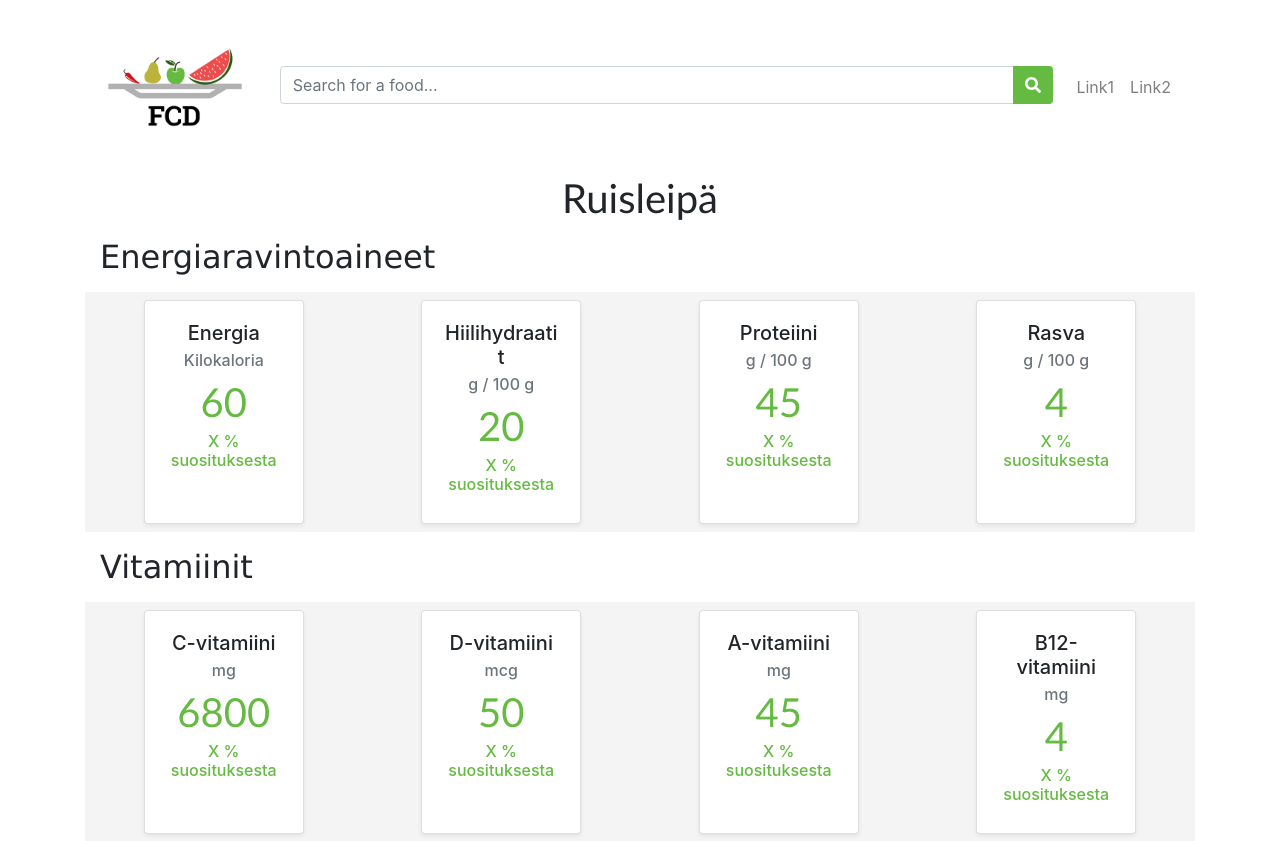
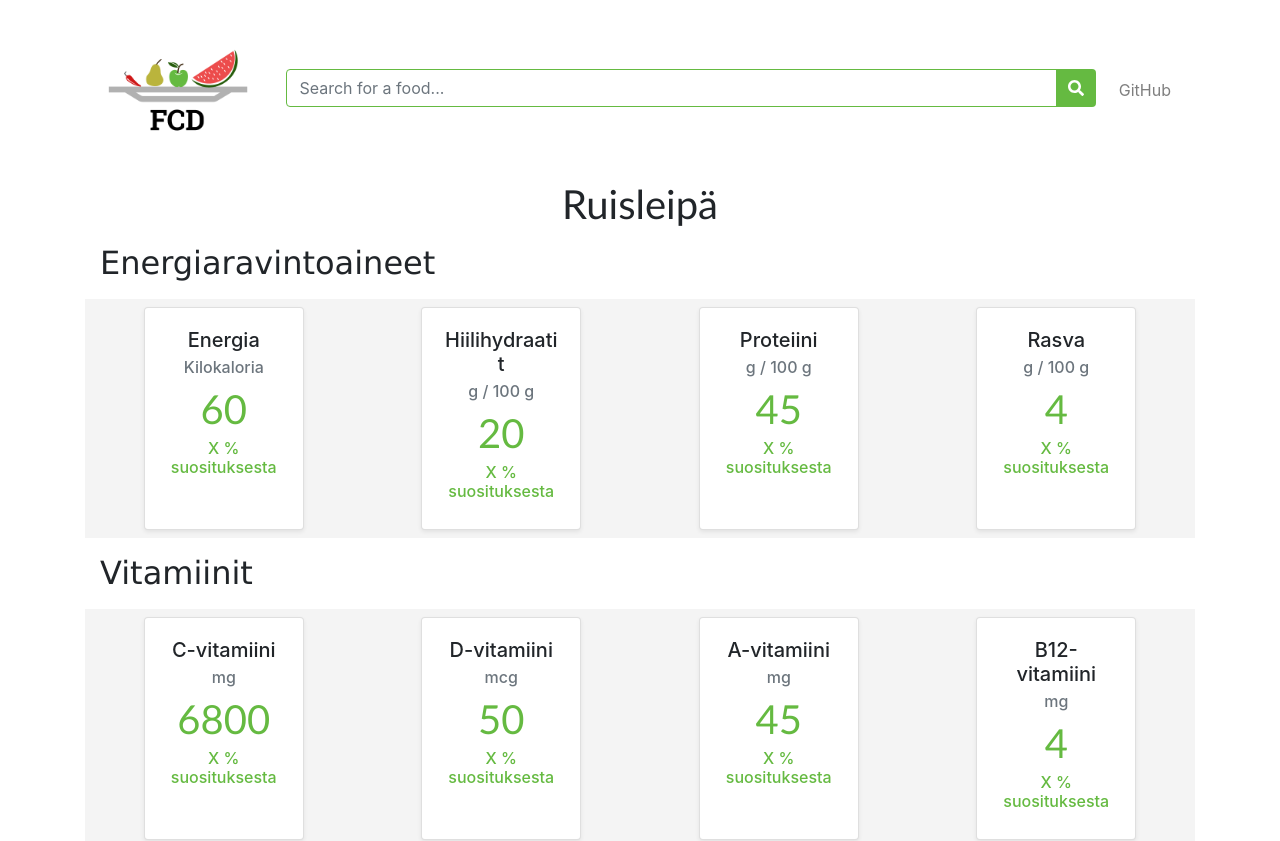
Before and after one commit to ArttuOll/FoodComponentDashboard, a React (Create React App) app: page / in a window 1280 px wide. Shown: the top 841 px of the page. Built offline with nearby package versions, Linux system fonts and the light colour scheme.

Commit message:
Poista korostusvarjot sivun yläosasta

```diff
--- a/src/elements/header.jsx
+++ b/src/elements/header.jsx
@@ -23,22 +23,38 @@ const Header = () => (
 );
 
 const Logo = () => (
-  <Navbar.Brand href="#home">
+  <Navbar.Brand>
     <Image src={logo} fluid />
   </Navbar.Brand>
 );
 
 const SearchBar = () => {
   const StyledButton = styled(Button)`
+    :hover {
+      background-color: #4ba227;
+    }
+    :focus {
+      background-color: #4ba227;
+    }
+    :active {
+      background-color: #277406 !important;
+    }
     background-color: #65ba41;
     border: 0 none;
+    box-shadow: none;
+  `;
+  const SearchBox = styled(FormControl)`
+    :focus {
+      border-color: #277406;
+    }
+    border-color: #65ba41;
   `;
   return (
     <Container>
       <InputGroup className="mb-1">
-        <FormControl type="text" placeholder="Search for a food..." />
+        <SearchBox className="shadow-none" type="text" placeholder="Search for a food..." />
         <InputGroup.Append>
-          <StyledButton>
+          <StyledButton className="shadow-none">
             <FontAwesomeIcon icon={faSearch} />
           </StyledButton>
         </InputGroup.Append>
@@ -49,8 +65,7 @@ const SearchBar = () => {
 
 const NavigationLinks = () => (
   <Nav className="ml-auto">
-    <Nav.Link href="#link1">Link1</Nav.Link>
-    <Nav.Link href="#link2">Link2</Nav.Link>
+    <Nav.Link href="https://github.com/ArttuOll/FoodComponentDashboard">GitHub</Nav.Link>
   </Nav>
 );
 
```
